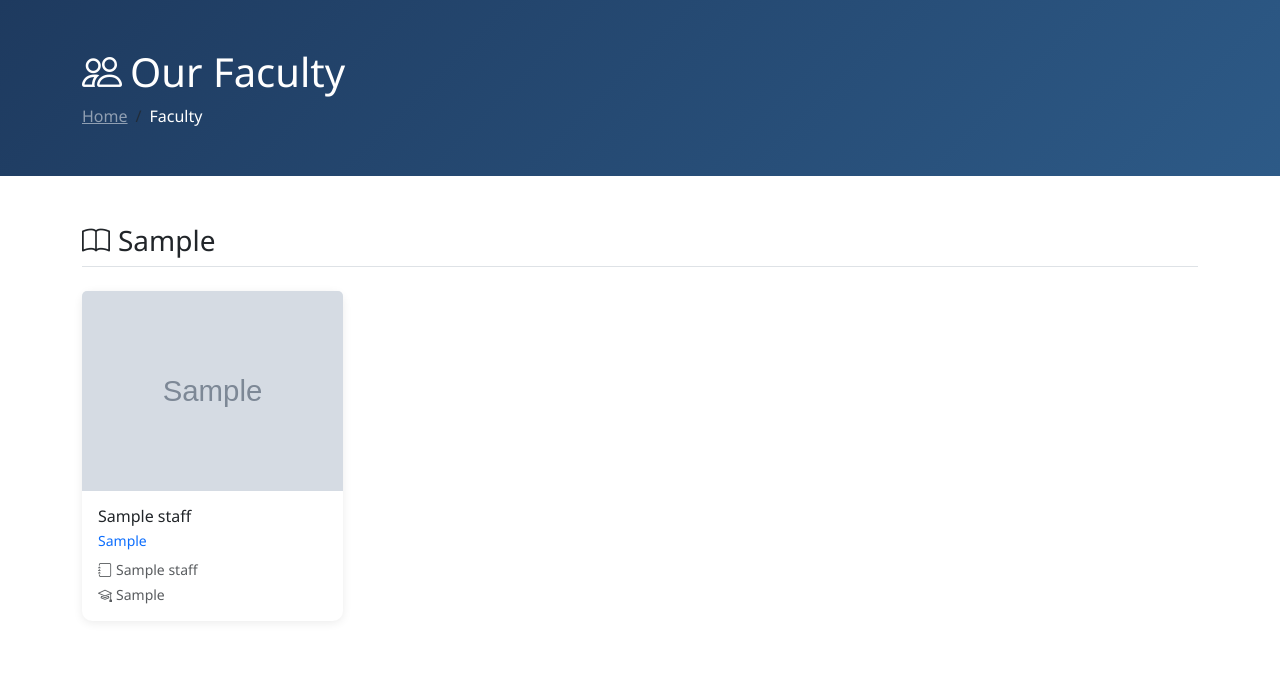
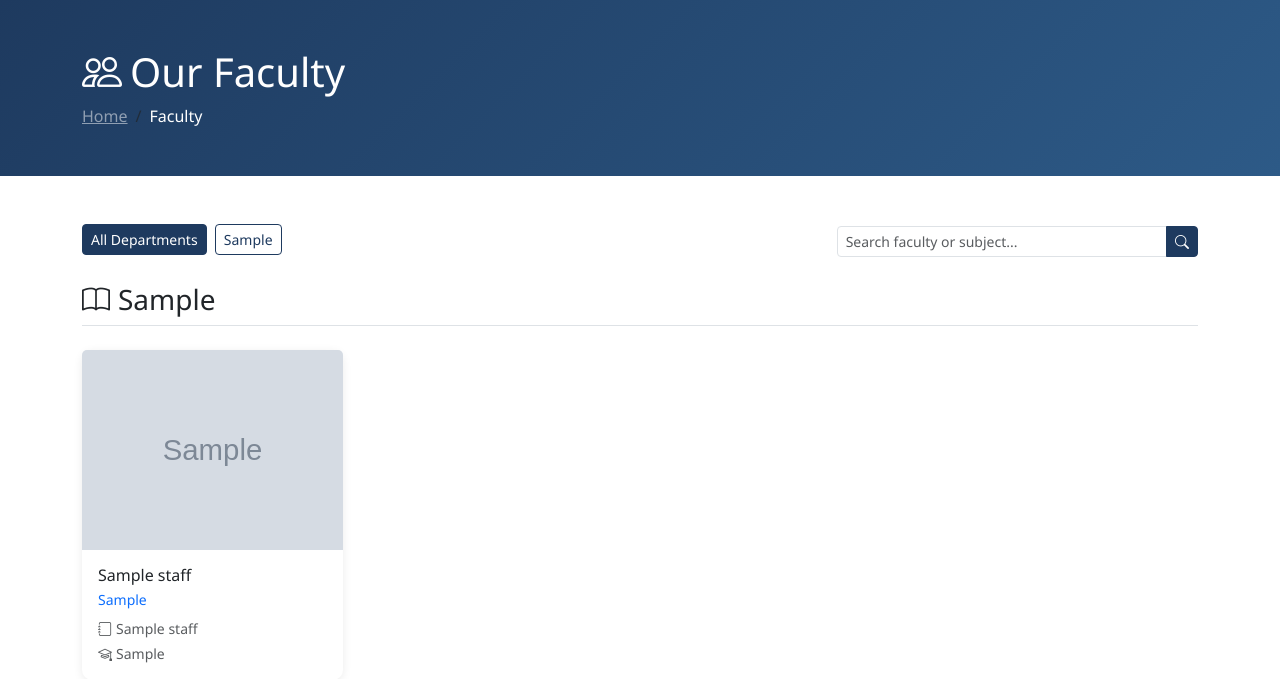
Before and after one commit to amruthamodela06/sanskriti-vidyalaya, a Flask app: page /faculty in a window 1280 px wide. Shown: the part 71-750 px from the top of the page. Run offline with Flask 3, Linux system fonts and the light colour scheme; tables that the repository leaves empty hold one stand-in row (values such as "Sample post"); grey boxes marked "Sample" are stand-in pictures.

Commit message:
feat(public): add department filter and search on faculty page

```diff
--- a/app/routes/public.py
+++ b/app/routes/public.py
@@ -192,24 +192,48 @@ def contact():
 
 @public_bp.route('/faculty')
 def faculty():
-    # Get all active staff, ordered by order field then name
-    staff_members = Staff.query.filter_by(is_active=True).order_by(
-        Staff.order, Staff.name
-    ).all()
+    selected_dept = request.args.get('department', '').strip()
+    search_query = request.args.get('q', '').strip()
+
+    query = Staff.query.filter_by(is_active=True)
+    if search_query:
+        like_pattern = f"%{search_query}%"
+        query = query.filter(
+            db.or_(
+                Staff.name.ilike(like_pattern),
+                Staff.subjects_taught.ilike(like_pattern),
+                Staff.qualifications.ilike(like_pattern)
+            )
+        )
+
+    staff_members = query.order_by(Staff.order, Staff.name).all()
+
+    # Collect all available departments for filter pills
+    all_depts_rows = db.session.query(Staff.department).filter(
+        Staff.is_active == True,
+        Staff.department.isnot(None),
+        Staff.department != ''
+    ).distinct().all()
+    available_departments = sorted({row[0] for row in all_depts_rows})
 
     # Separate leadership (Principal, Vice Principal) from other staff
     leadership = []
     departments = {}
 
     for member in staff_members:
-        if member.designation in ['principal', 'vice_principal']:
+        if member.designation in ['principal', 'vice_principal'] and not selected_dept:
             leadership.append(member)
-        else:
+        elif member.designation not in ['principal', 'vice_principal']:
             dept = member.department or 'other'
+            if selected_dept and dept != selected_dept:
+                continue
             if dept not in departments:
                 departments[dept] = []
             departments[dept].append(member)
 
     return render_template('public/faculty.html',
                           leadership=leadership,
-                          departments=departments)
+                          departments=departments,
+                          available_departments=available_departments,
+                          selected_dept=selected_dept,
+                          search_query=search_query)
--- a/app/templates/public/faculty.html
+++ b/app/templates/public/faculty.html
@@ -18,6 +18,31 @@
 
 <section class="py-5">
     <div class="container">
+        {% if available_departments or search_query or selected_dept %}
+        <div class="row g-3 align-items-center mb-4">
+            <div class="col-md-8">
+                <a href="{{ url_for('public.faculty', q=search_query or None) }}" class="btn btn-{{ 'primary' if not selected_dept else 'outline-primary' }} btn-sm me-1 mb-1">All Departments</a>
+                {% for dept in available_departments %}
+                <a href="{{ url_for('public.faculty', department=dept, q=search_query or None) }}" class="btn btn-{{ 'primary' if selected_dept == dept else 'outline-primary' }} btn-sm me-1 mb-1">{{ dept|replace('_', ' ')|title }}</a>
+                {% endfor %}
+            </div>
+            <div class="col-md-4">
+                <form method="GET" action="{{ url_for('public.faculty') }}" class="input-group input-group-sm">
+                    {% if selected_dept %}
+                    <input type="hidden" name="department" value="{{ selected_dept }}">
+                    {% endif %}
+                    <input type="text" name="q" class="form-control" placeholder="Search faculty or subject..." value="{{ search_query or '' }}">
+                    {% if search_query %}
+                    <a href="{{ url_for('public.faculty', department=selected_dept or None) }}" class="btn btn-outline-secondary" title="Clear">
+                        <i class="bi bi-x-lg"></i>
+                    </a>
+                    {% endif %}
+                    <button type="submit" class="btn btn-primary"><i class="bi bi-search"></i></button>
+                </form>
+            </div>
+        </div>
+        {% endif %}
+
         {% if leadership or departments %}
 
         <!-- Leadership Section -->
```
